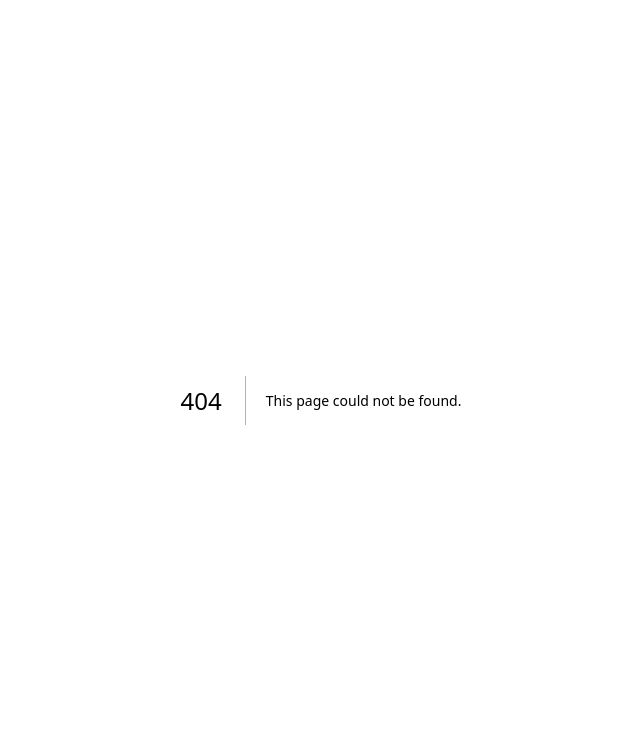
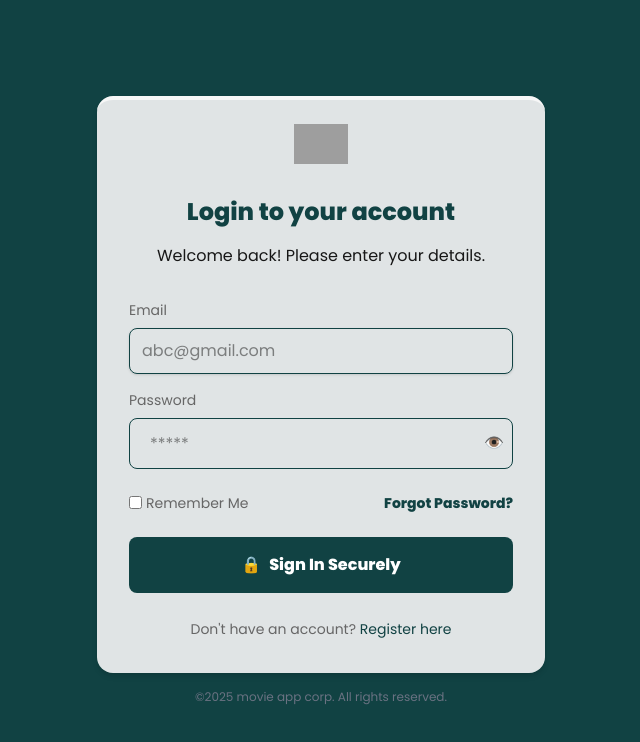
Before and after one commit to Brian-mula/movie-db, a Next.js app: page /login in a window 1280 px wide. Before the commit this address had no page. Shown: the top 742 px of the page, without its empty margins (319-959 px from the left). Built offline with nearby package versions, Linux system fonts and the light colour scheme; grey boxes are pictures that could not be loaded.

Commit message:
Chore:Add authentication pages setup

```diff
--- /dev/null
+++ b/src/app/(auth)/layout.tsx
@@ -0,0 +1,10 @@
+function AuthLayout({ children }: { children: React.ReactNode }) {
+    return (
+        <div className="drawer flex flex-col bg-[#114243] min-h-screen items-center justify-center p-4">
+            {children}
+        </div>
+
+    )
+}
+
+export default AuthLayout
--- /dev/null
+++ b/src/app/(auth)/login/page.tsx
@@ -0,0 +1,9 @@
+"use client";
+
+import AuthenticationForm from "@/components/auth/authentication-form";
+
+function LoginPage() {
+  return <AuthenticationForm pageType="login" />;
+}
+
+export default LoginPage;
--- /dev/null
+++ b/src/app/(auth)/register/page.tsx
@@ -0,0 +1,7 @@
+import AuthenticationForm from "@/components/auth/authentication-form";
+
+function RegisterPage() {
+    return <AuthenticationForm pageType="register" />;
+}
+
+export default RegisterPage
--- /dev/null
+++ b/src/components/auth/authentication-form.tsx
@@ -0,0 +1,209 @@
+"use client";
+
+
+import Link from "next/link";
+import { useEffect, useState } from "react";
+
+function AuthenticationForm({pageType}:{pageType:"login" | "register"}) {
+    const [email, setEmail] = useState("");
+        const [password, setPassword] = useState("");
+        const [username, setUsername] = useState("");
+        const [usernameError, setUsernameError] = useState(false);
+        const [emailError, setEmailError] = useState(false);
+        const [passwordError, setPasswordError] = useState(false);
+        const [isPasswordVisible, setIsPasswordVisible] = useState(false);
+
+        useEffect(() => {
+            if (password) {
+              setPasswordError(false);
+            }
+            if (email) {
+              setEmailError(false);
+            }
+            if (username) {
+                setUsernameError(false);
+              }
+          }, [email, password, username]);
+
+        //   handle email
+        const handleEmailChange = (e: React.ChangeEvent<HTMLInputElement>) => {
+            setEmail(e.target.value);
+          };
+
+        //   toggle password visisbility
+          const togglePasswordVisibility = () => {
+            setIsPasswordVisible(!isPasswordVisible);
+          };
+            // handle password
+          const handlePasswordChange = (e: React.ChangeEvent<HTMLInputElement>) => {
+            setPassword(e.target.value);
+            // Reset error state on change
+          };
+            // handle username
+            const handleUsernameChange = (e: React.ChangeEvent<HTMLInputElement>) => {
+                setUsername(e.target.value);
+                // Reset error state on change
+            }
+
+          const handleSubmit = async () => {
+            // Validate email
+            if (!email) {
+              setEmailError(true);
+            } else {
+              setEmailError(false);
+            }
+
+            // Validate password
+            if (!password) {
+              setPasswordError(true);
+            } else {
+              setPasswordError(false);
+            }
+
+            // If there are any errors, do not proceed
+            if (!password || !email) {
+              return;
+            }
+            const data = {
+              email,
+              password,
+            };
+
+
+          };
+    return (
+        <div className="w-full max-w-md">
+        <form className="bg-secondary/90 shadow-md border-t-4 border-t-secondary rounded-2xl px-8 pt-6 pb-8 mb-4">
+          <div className="flex items-center justify-center mb-4">
+            <img
+              src="/logos/logo-text.png"
+              alt="Movie app Logo"
+              className="h-10"
+            />
+          </div>
+          <h1 className="py-4 font-bold text-2xl text-accent text-center">
+            {pageType === "login" ? "Login to your account" : "Create an account"}
+          </h1>
+          <p className="pb-8 text-center">
+            {pageType === "login"
+              ? "Welcome back! Please enter your details."
+              : "Join us today! Please enter your details."}
+          </p>
+        {
+            pageType === "register" && (
+                <div className="mb-4">
+                <label
+                  className="block text-primary-content text-sm font-medium mb-2"
+                  htmlFor="username"
+                >
+                  Username
+                </label>
+                <input
+                  value={username}
+                  onChange={handleUsernameChange}
+                  className={`shadow appearance-none border ${
+                    usernameError ? "border-red-500" : "border-accent"
+                  }  w-full py-3 rounded-lg px-3 text-dark leading-tight focus:outline-none focus:shadow-outline`}
+                  id="username"
+                  type="text"
+                  placeholder="e.g John"
+                />
+              </div>
+            )
+        }
+          <div className="mb-4">
+            <label
+              className="block text-primary-content text-sm font-medium mb-2"
+              htmlFor="email"
+            >
+              Email
+            </label>
+            <input
+              value={email}
+              onChange={handleEmailChange}
+              className={`shadow appearance-none border ${
+                emailError ? "border-red-500" : "border-accent"
+              }  w-full py-3 rounded-lg px-3 text-dark leading-tight focus:outline-none focus:shadow-outline`}
+              id="email"
+              type="email"
+              placeholder="abc@gmail.com"
+            />
+          </div>
+          <div className="mb-6">
+            <label
+              className="block text-primary-content text-sm font-medium mb-2"
+              htmlFor="password"
+            >
+              Password
+            </label>
+            <div
+              className={`flex space-x-2 items-center mb-3  border ${
+                passwordError ? "border-red-500" : "border-accent"
+              } w-full rounded-lg px-2`}
+            >
+              <input
+                value={password}
+                onChange={handlePasswordChange}
+                className=" appearance-none  rounded w-[96%] py-3 h-full flex-grow px-3 text-dark  leading-tight focus:outline-none focus:shadow-outline "
+                id="password"
+                type={isPasswordVisible ? "text" : "password"}
+                placeholder="*****"
+              />
+              <button
+                className="cursor-pointer"
+                type="button"
+                onClick={togglePasswordVisibility}
+              >
+                {isPasswordVisible ? "🙈" : "👁️"}
+              </button>
+            </div>
+          </div>
+          <div className="flex items-center justify-between">
+            <div className="flex items-center space-x-1">
+              <input type="checkbox" />
+              <label
+                className="text-primary-content text-sm font-medium"
+                htmlFor="remember"
+              >
+                Remember Me
+              </label>
+            </div>
+            {
+                pageType === "login" && (
+                    <a
+                    className="inline-block align-baseline font-bold text-sm text-accent hover:text-accent"
+                    href="#"
+                  >
+                    Forgot Password?
+                  </a>
+                )
+            }
+          </div>
+          <div className="mt-6 w-full">
+          <button
+                onClick={handleSubmit}
+                type="button"
+                className="p-4 flex cursor-pointer space-x-2 items-center justify-center bg-[#114243] w-full rounded-lg text-success-content font-bold"
+              >
+                <span>🔒</span>
+                <span>{ pageType == 'login' ? 'Sign In Securely': 'Sign Up Securely'}</span>
+              </button>
+          </div>
+          <div className="mt-6 text-center">
+          <Link
+              className="inline-block align-baseline font-normal text-sm text-primary-content hover:text-accent"
+              href={`${pageType === "login" ? "/register" : "/login"}`}
+            >
+             {pageType === 'login' ? " Don't have an account?" : "Already have an account"} <span className="text-accent">{ pageType === 'login' ? "Register here":"Login here"}</span>
+            </Link>
+
+          </div>
+        </form>
+        <p className="text-center text-gray-500 text-xs">
+          &copy;2025 movie app corp. All rights reserved.
+        </p>
+      </div>
+    )
+}
+
+export default AuthenticationForm
```
Also changed, not shown: 1 other file (tests, documents, lock files or other folders).
